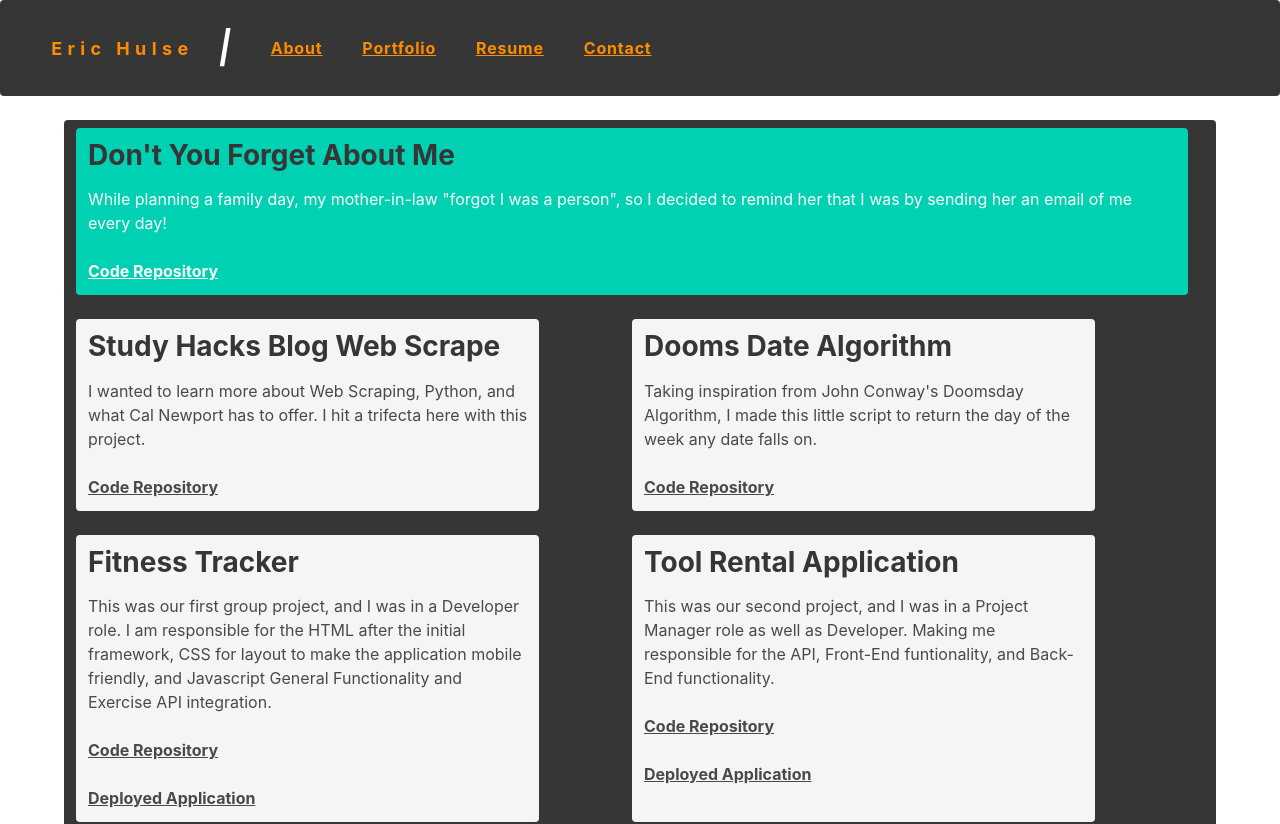
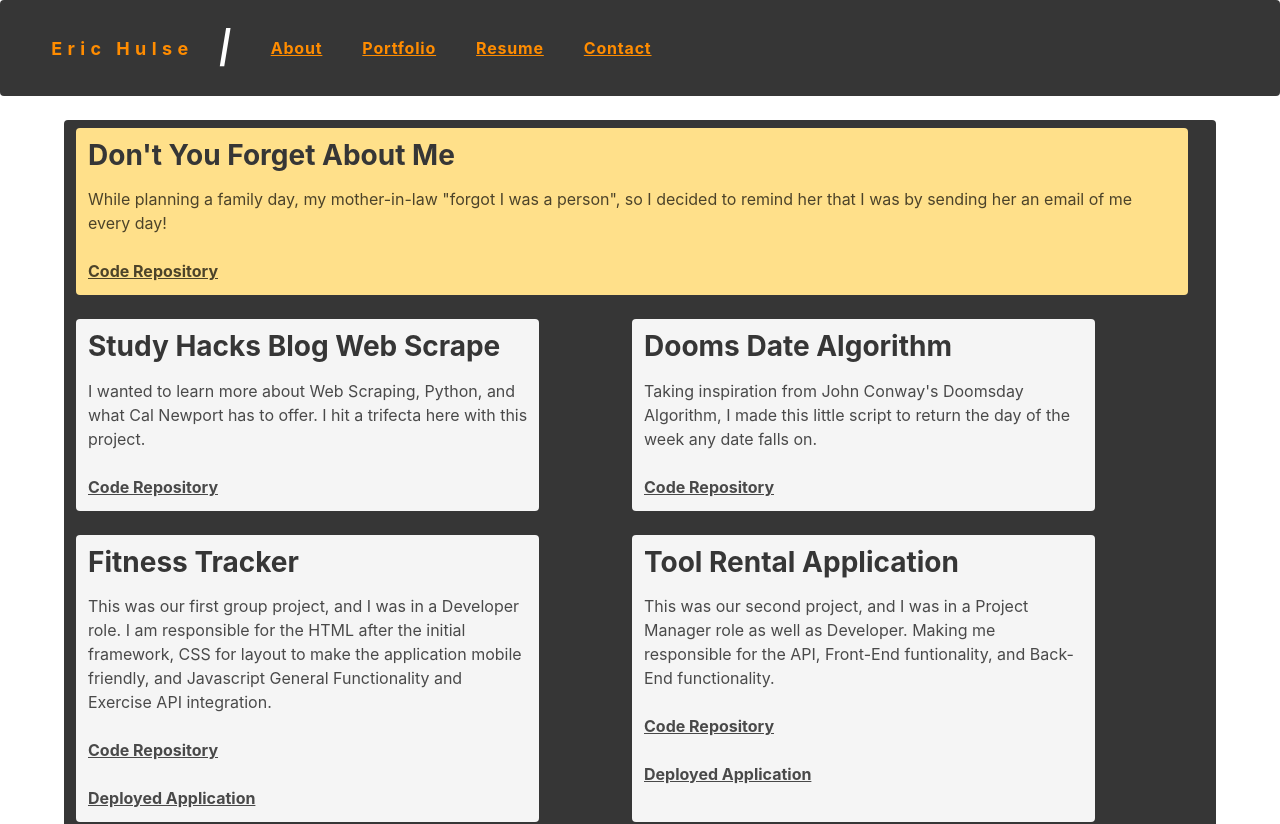
Before and after one commit to sempercuriosus/portfolio-v2, a React (Vite) app: page /portfolio in a window 1280 px wide. Shown: the top 824 px of the page. Built offline with nearby package versions, Linux system fonts and the light colour scheme.

Commit message:
changed style

```diff
--- a/src/components/Project/project.jsx
+++ b/src/components/Project/project.jsx
@@ -23,7 +23,7 @@ function Projects({ project }) {
         // if the project is featured doing full width
         className={
           featuredProject
-            ? classList + ' notification is-primary column is-full'
+            ? classList + ' notification is-warning column is-full'
             : ' notification is-light column is-5'
         }>
         {/* Project */}
```
